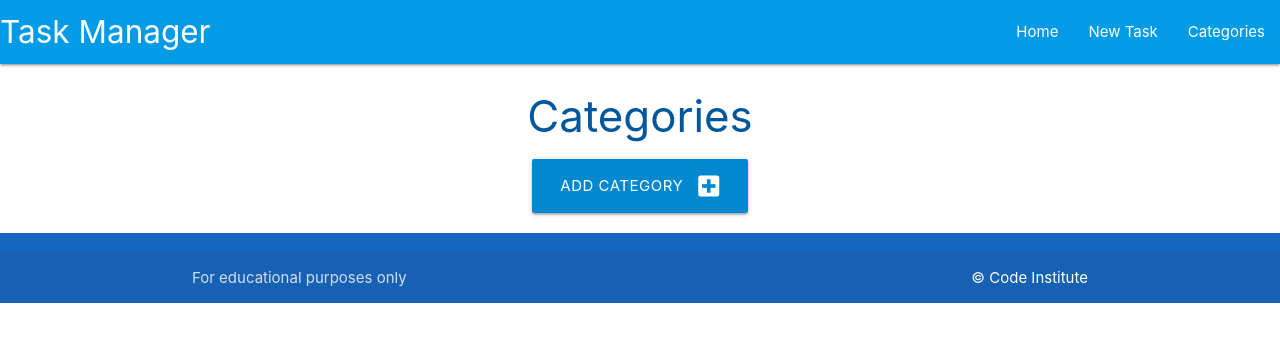
After one commit to Alisha98A/flask-sqlalchemy-task-manager, a Flask app: page /categories in a window 1280 px wide. The commit adds this page. Shown: the top 342 px of the page. Run offline with Flask 3, Linux system fonts and the light colour scheme.

Commit message:
adding categories

```diff
--- a/taskmanager/routes.py
+++ b/taskmanager/routes.py
@@ -1,4 +1,4 @@
-from flask import render_template
+from flask import render_template, request, redirect, url_for
 from taskmanager import app, db
 from taskmanager.models import Category, Task
 
@@ -6,3 +6,18 @@ from taskmanager.models import Category, Task
 @app.route("/")
 def home():
     return render_template("tasks.html")
+
+
+@app.route("/categories")
+def categories():
+    return render_template("categories.html")
+
+
+@app.route("/add_category", methods=["GET", "POST"])
+def add_category():
+    if request.method == "POST":
+        category = Category(category_name=request.form.get("category_name"))
+        db.session.add(category)
+        db.session.commit()
+        return redirect(url_for("categories"))
+    return render_template("add_category.html")
--- a/taskmanager/templates/base.html
+++ b/taskmanager/templates/base.html
@@ -1,44 +1,47 @@
 <!DOCTYPE html>
 <html lang="en">
 <head>
+
     <meta charset="UTF-8">
     <meta http-equiv="X-UA-Compatible" content="IE=edge">
     <meta name="viewport" content="width=device-width, initial-scale=1.0">
+    <link rel="stylesheet" href="https://cdnjs.cloudflare.com/ajax/libs/font-awesome/5.15.3/css/all.min.css"
+        integrity="sha512-iBBXm8fW90+nuLcSKlbmrPcLa0OT92xO1BIsZ+ywDWZCvqsWgccV3gFoRBv0z+8dLJgyAHIhR35VZc2oM/gI1w=="
+        crossorigin="anonymous" referrerpolicy="no-referrer">
     <link rel="stylesheet" href="https://cdnjs.cloudflare.com/ajax/libs/materialize/1.0.0/css/materialize.min.css"
         type="text/css">
     <link rel="stylesheet" href="{{ url_for('static', filename='css/style.css') }}" type="text/css">
     <title>Task Manager</title>
 </head>
+
 <body>
 
     <header>
-<!--Top Navbar-->
+        <!-- top navbar -->
         <nav class="light-blue darken-1">
             <div class="nav-wrapper">
-      <a href="{{ url_for('home')}}" class="brand-logo">Task Manager</a>
+            <a href="{{ url_for('home') }}" class="brand-logo">Task Manager</a>
             <a href="#" data-target="mobile-demo" class="sidenav-trigger"><i class="fas fa-bars"></i></a>
             <ul class="right hide-on-med-and-down">
-        <li><a href="{{ url_for('home')}}">Home</a></li>
+                <li><a href="{{ url_for('home') }}">Home</a></li>
                 <li><a href="">New Task</a></li>
-        <li><a href="">Categories</a></li>
-
+                <li><a href="{{ url_for('categories') }}">Categories</a></li>
             </ul>
             </div>
         </nav>
-<!--Mobile sidenav-->
+
+        <!-- mobile sidenav -->
         <ul class="sidenav" id="mobile-demo">
-    <li><a href="{{ url_for('home')}}">Home</a></li>
+            <li><a href="{{ url_for('home') }}">Home</a></li>
             <li><a href="">New Task</a></li>
-    <li><a href="">Categories</a></li>
+            <li><a href="{{ url_for('categories') }}">Categories</a></li>
         </ul>
-
     </header>
 
     <main class="container">
         {% block content %}
         {% endblock %}
     </main>
-
 
     <footer class="page-footer blue darken-3">
         <div class="footer-copyright">
@@ -50,7 +53,7 @@
     </footer>
 
     <script src="https://cdnjs.cloudflare.com/ajax/libs/materialize/1.0.0/js/materialize.min.js"></script>
-    <script src="{{ url_for('static', filename='js/script.js')}}"></script>
+    <script src="{{ url_for('static', filename='js/script.js') }}"></script>
 
 </body>
 </html>
--- /dev/null
+++ b/taskmanager/templates/categories.html
@@ -0,0 +1,14 @@
+{% extends "base.html" %}
+{% block content %}
+
+<h3 class="light-blue-text text-darken-4 center-align">Categories</h3>
+
+<div class="row">
+    <div class="col s12 center-align">
+        <a href="{{ url_for('add_category') }}" class="btn-large light-blue darken-2">
+            Add Category <i class="fas fa-plus-square right"></i>
+        </a>
+    </div>
+</div>
+
+{% endblock %}
```
Also changed, not shown: taskmanager/templates/add_category.html (added, +27 -0 lines). Lines whose indentation alone changed are shown as unchanged.
